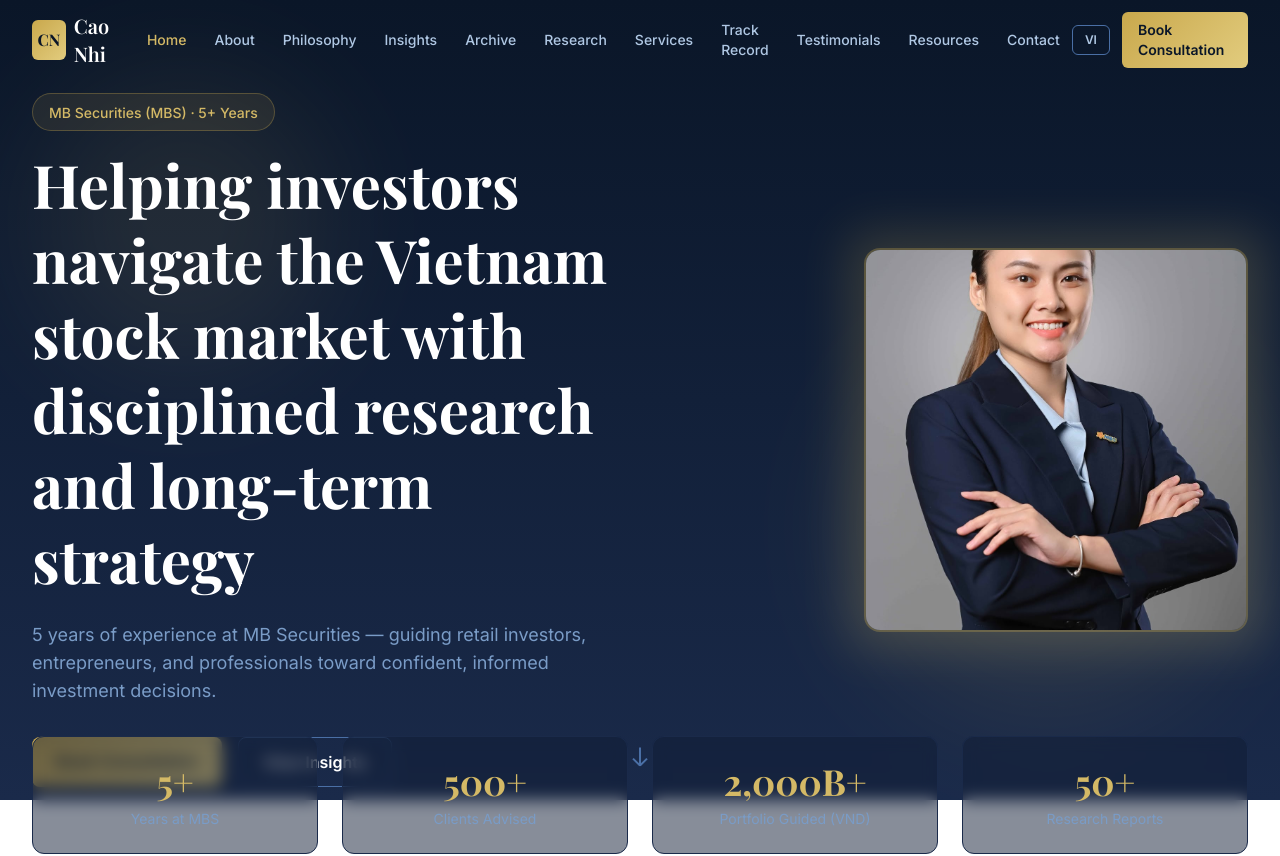
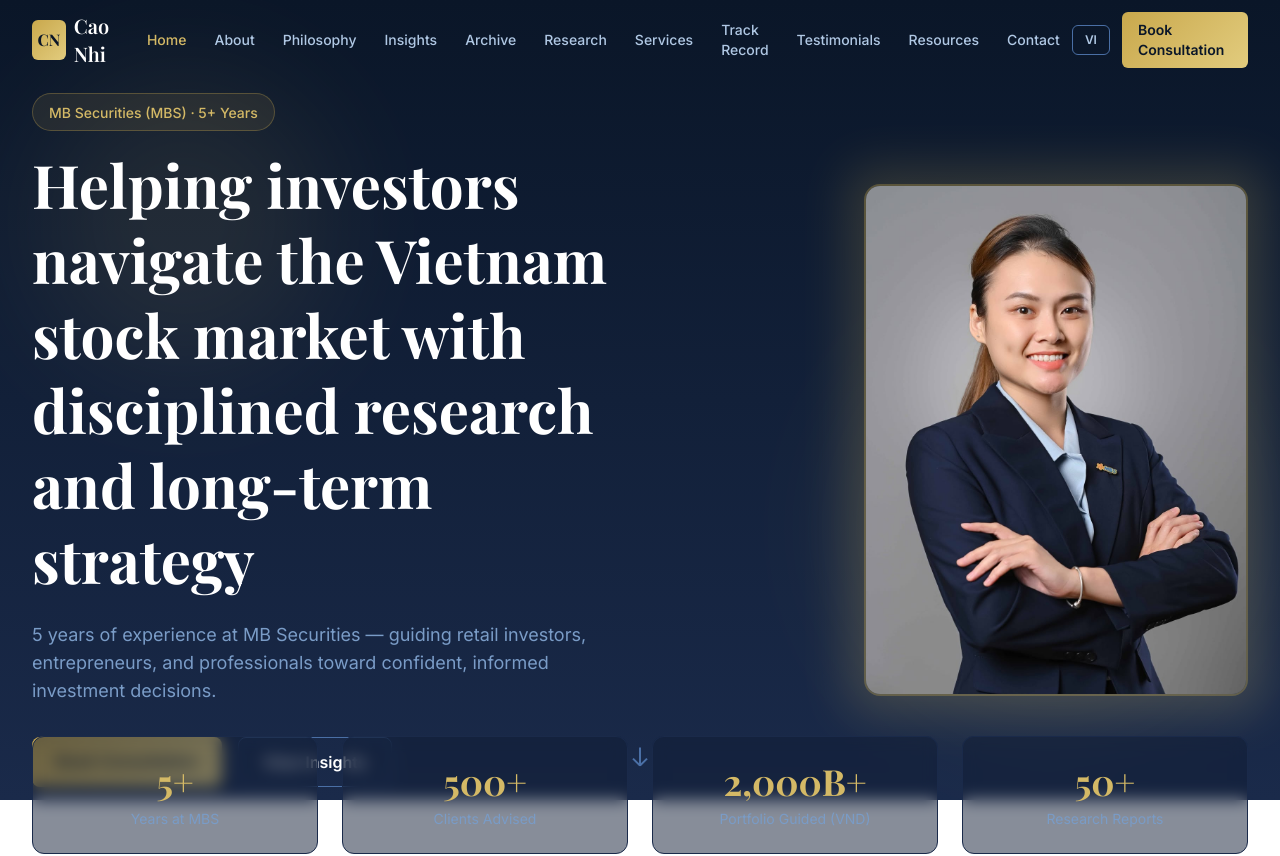
Before and after one commit to tnngoan/CaoNhi, a Next.js app: page /en in a window 1280 px wide. Shown: the top 856 px of the page. Built offline with nearby package versions, Linux system fonts and the light colour scheme; a web font is replaced by a local one.

Commit message:
Fix avatar: use object-top and taller container for proper portrait framing

```diff
--- a/src/app/[locale]/page.tsx
+++ b/src/app/[locale]/page.tsx
@@ -70,12 +70,12 @@
             >
               <div className="relative">
                 <div className="absolute -inset-4 rounded-2xl gold-gradient opacity-20 blur-xl" />
-                <div className="relative h-80 w-80 overflow-hidden rounded-2xl border-2 border-gold-500/30 sm:h-96 sm:w-96">
+                <div className="relative h-[28rem] w-80 overflow-hidden rounded-2xl border-2 border-gold-500/30 sm:h-[32rem] sm:w-96">
                   <Image
                     src="/images/avatar.jpg"
                     alt="Cao Nhi - Stock Broker at MBS"
                     fill
-                    className="object-cover"
+                    className="object-cover object-top"
                     priority
                   />
                 </div>
```
